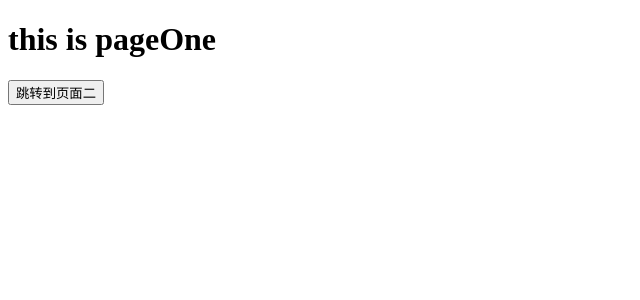
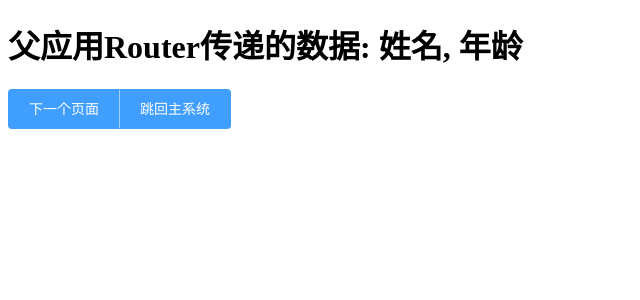
Before and after one commit to tianshiyang/qiankun-vue2, a Vue app: page /pageOne in a window 1280 px wide. Shown: the top 300 px of the page, without its empty margins (0-640 px from the left). Built offline with nearby package versions, Linux system fonts and the light colour scheme.

Commit message:
feat: vuex 1.0

```diff
--- a/package.json
+++ b/package.json
@@ -9,6 +9,7 @@
   },
   "dependencies": {
     "core-js": "^3.8.3",
+    "element-ui": "^2.15.13",
     "vue": "^2.6.14",
     "vue-router": "^2.7.0"
   },
--- a/src/main.js
+++ b/src/main.js
@@ -4,6 +4,12 @@ import VueRouter from 'vue-router';
 import App from './App.vue';
 import routes from './router';
 // import store from './store';
+
+import ElementUI from 'element-ui';
+import 'element-ui/lib/theme-chalk/index.css';
+
+Vue.use(ElementUI);
+
 
 Vue.config.productionTip = false;
 Vue.use(VueRouter)
@@ -35,6 +41,7 @@ export async function bootstrap() {
 export async function mount(props) {
   console.log('[vue] props from main framework', props);
   render(props);
+  Vue.prototype.$parentRouter = props.router
 }
 export async function unmount() {
   instance.$destroy?.()
--- a/src/pages/pageOne.vue
+++ b/src/pages/pageOne.vue
@@ -1,16 +1,41 @@
 <template>
   <div>
-    <h1>this is pageOne</h1>
-    <button @click="goPage2">跳转到页面二</button>
+    <h1>父应用Router传递的数据: 姓名{{ this.routeQuery.name }}, 年龄 {{ this.routeQuery.age }}</h1>
+
+    <el-button-group>
+      <el-button type="primary" @click="goPage2">下一个页面</el-button>
+      <el-button type="primary" @click="goBaseSystem">跳回主系统</el-button>
+    </el-button-group>
   </div>
 </template>
 
 <script>
 export default {
+  data() {
+    return {
+      routeQuery: {}
+    }
+  },
+  created() {
+    this.getRouterQuery()
+  },
   methods: {
+    getRouterQuery() {
+      this.routeQuery = this.$route.query
+    },
     goPage2() {
       this.$router.push({
         path: "pageTwo"
+      })
+    },
+    goBaseSystem() {
+      // 这里使用项目父应用的router进行跳转
+      this.$parentRouter.push({
+        path: "/qiankun-home",
+        query: {
+          status: 1,
+          statusName: "vue2子应用的数据"
+        }
       })
     }
   }
```
Also changed, not shown: 1 other file (tests, documents, lock files or other folders).
